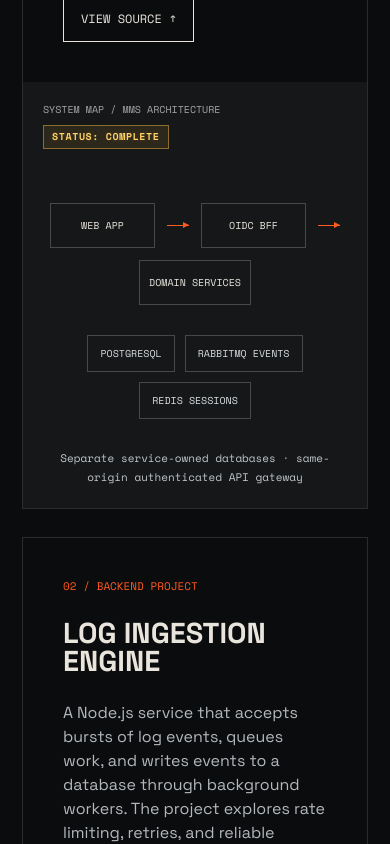
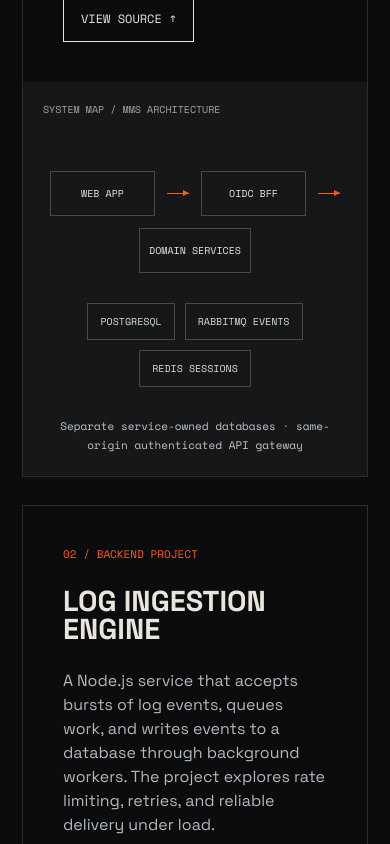
Before and after one commit to ochiengvincent-tech/vin.systems, a Next.js app: page / in a window 390 px wide. Shown: the part 5560-6404 px from the top of the page. Built offline with nearby package versions, Linux system fonts and the light colour scheme; no server answers.

Commit message:
Remove project status badges

```diff
--- a/app/globals.css
+++ b/app/globals.css
@@ -283,12 +283,6 @@ body.light-mode .capstone-note {
   color: #4f5652;
 }
 
-body.light-mode .capstone-status {
-  color: #704600;
-  border-color: rgba(112, 70, 0, 0.3);
-  background: rgba(176, 112, 0, 0.12);
-}
-
 body.light-mode .flow-line {
   background: var(--signal);
 }
@@ -1159,19 +1153,6 @@ section {
   min-height: 500px;
 }
 
-.capstone-status {
-  display: inline-block;
-  padding: 5px 8px;
-  border: 1px solid rgba(245, 185, 66, 0.48);
-  background: rgba(245, 185, 66, 0.1);
-  color: #ffd166;
-  font:
-    700 10px/1.2 var(--font-space-mono),
-    monospace;
-  letter-spacing: 0.06em;
-  text-shadow: 0 0 8px rgba(245, 185, 66, 0.18);
-}
-
 .capstone-flow {
   display: flex;
   align-items: center;
@@ -2137,7 +2118,7 @@ footer {
   }
 
   .system-preview .preview-head .section-status,
-  .capstone-preview .capstone-status {
+  .capstone-preview .preview-head .section-status {
     white-space: nowrap;
   }
 
--- a/app/page.tsx
+++ b/app/page.tsx
@@ -399,7 +399,6 @@ export default function Home() {
             <div className="system-preview capstone-preview">
               <div className="preview-head">
                 <span>SYSTEM MAP / MMS ARCHITECTURE</span>
-                <span className="capstone-status">STATUS: COMPLETE</span>
               </div>
               <div className="capstone-flow">
                 <div className="flow-box">WEB APP</div>
@@ -472,7 +471,6 @@ export default function Home() {
             >
               <div className="preview-head">
                 <span>SYSTEM MAP / INGESTION PIPELINE</span>
-                <span className="capstone-status">STATUS: COMPLETE</span>
               </div>
               <div className="flow">
                 <div className="flow-box">CLIENT</div>
```
